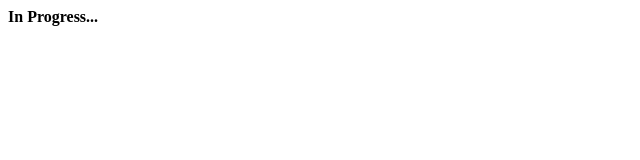
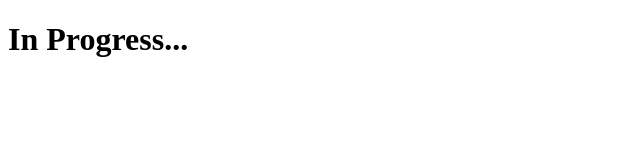
Before and after one commit to oguzhangultekin/oguzhangultekin.github.io, a plain HTML site: page index.html in a window 1280 px wide. Shown: the whole page, without its empty margins (0-640 px from the left). Drawn offline with Linux system fonts and the light colour scheme.

Commit message:
Fix HTML structure

```diff
--- a/index.html
+++ b/index.html
@@ -1,5 +1,10 @@
-<html>
-
-<h><b>In Progress...</b></h>
-
+<!DOCTYPE html>
+<html lang="en">
+<head>
+  <meta charset="UTF-8">
+  <title>In Progress</title>
+</head>
+<body>
+  <h1><b>In Progress...</b></h1>
+</body>
 </html>
```
